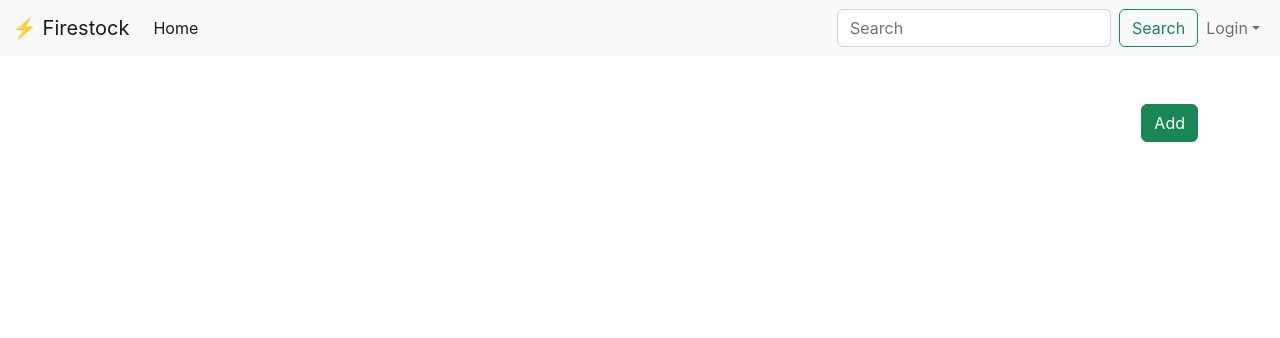
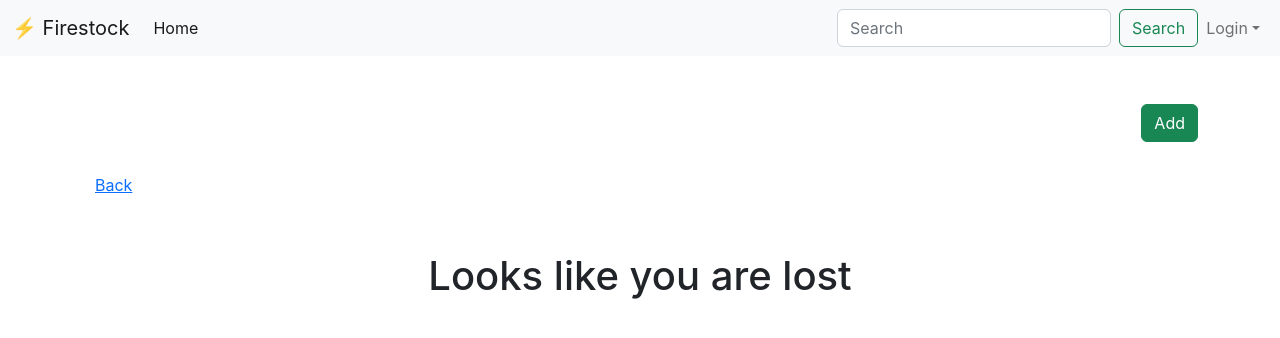
Before and after one commit to Irene-Mukii/image-gallery-app, a React (Create React App) app: page /stockImages in a window 1280 px wide. Shown: the top 338 px of the page. Built offline with nearby package versions, Linux system fonts and the light colour scheme; no server answers.

Commit message:
betters ux by adding error message when user navigates to none existent page and allows user to navigate back. Adds navigation to users profile page

```diff
--- /dev/null
+++ b/src/components/NotFound.js
@@ -0,0 +1,14 @@
+import { useNavigate } from "react-router-dom";
+
+const NotFound = () => {
+    const navigate = useNavigate();
+    return (
+        <>
+            <button className="btn btn-link mb-5" onClick={()=>navigate(-1)}>Back</button>
+            <div className="d-flex justify-content-center align-items-center">
+                <h1>Looks like you are lost</h1>
+            </div>
+        </>
+    );
+};
+export default NotFound;
--- /dev/null
+++ b/src/components/Profile.js
@@ -0,0 +1,22 @@
+import { useAuthContext } from "../context/AuthContext";
+
+const Profile = () => {
+    const { currentUser } = useAuthContext();
+    return (
+        <>
+            <h1 className="text-center">Profile</h1>
+            <hr style={{ width: "50%", margin: "3rem auto"}}></hr>
+            <div className="d-flex justify-content-center align-items-center">
+                <img style={{borderRadius: "4px"}} src={currentUser?.photoURL} alt={currentUser?.displayName } width="150" height="150"></img>
+                <ul className="list-group mx-5">
+                    <li className="list-group-item"><span className="fs-5 text-capitalize">name:</span> {currentUser?.displayName}</li>
+                    <li className="list-group-item"><span className="fs-5 text-capitalize">email:</span>{currentUser?.email}</li>
+                    <li className="list-group-item"><span className="fs-5 text-capitalize"></span>---</li>
+                    <li className="list-group-item"><span className="fs-5 text-capitalize"></span>---</li>
+                    <li className="list-group-item"><span className="fs-5 text-capitalize"></span>---</li>
+                </ul>
+            </div>
+        </>
+    );
+};
+export default Profile;
--- a/src/index.js
+++ b/src/index.js
@@ -6,6 +6,8 @@ import App from './App';
 import Layout from './components/Layout';
 import StockImages from './components/StockImages';
 import Single from './components/Single';
+import NotFound from './components/NotFound';
+import Profile from './components/Profile';
 import reportWebVitals from './reportWebVitals';
 import Provider from './context/FirestoreContext';
 import AuthProvider , {useAuthContext}from './context/AuthContext';
@@ -16,7 +18,9 @@ const { currentUser } = useAuthContext();
   <Routes>
     <Route path="" element={<App />} />
     <Route path="/images/:id" element={<Single />} />
-   {currentUser && <Route path='/stockImages' element={<StockImages/>}/>}
+    {currentUser && <Route path='/stockImages' element={<StockImages/>}/>}
+    <Route path="*" element={<NotFound/>}/>
+    <Route path='/profile' element={<Profile/> }/>
   </Routes>
  )
 };
```
